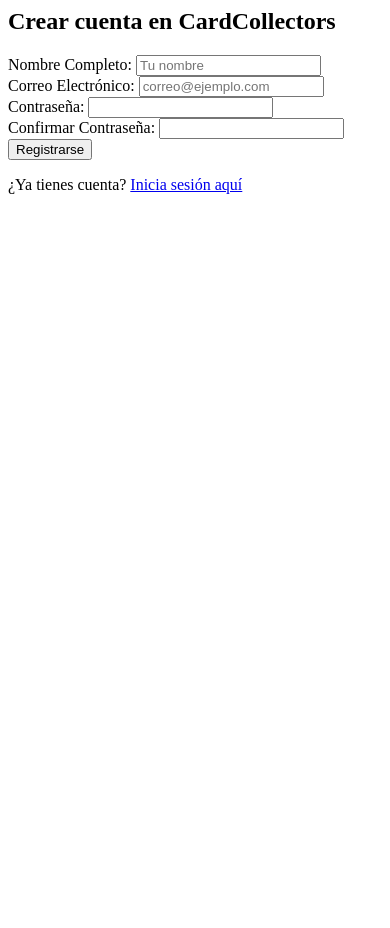
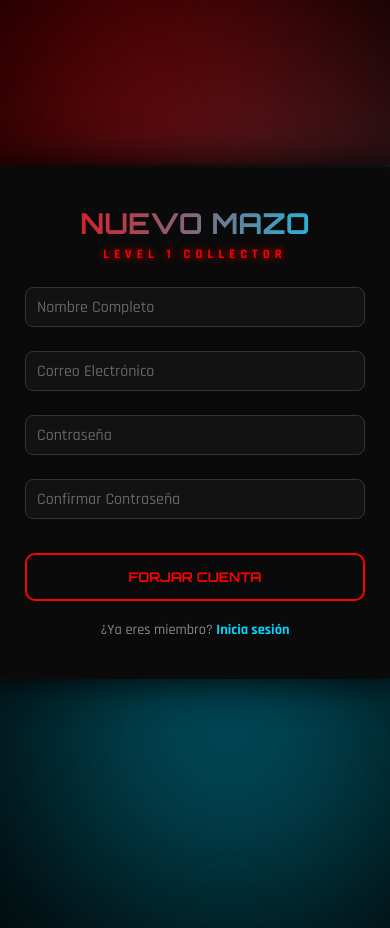
Before and after one commit to lunarag54-spec/CardCollectors, a PHP site: page /registro.php in a window 390 px wide; the page is wider, and only the part inside the window is pictured. Before the commit the page ends 194 px from the top of that part, so only its background shows below. Run offline with PHP 8.4, Linux system fonts and the light colour scheme.

Commit message:
Css login y css Registro

```diff
--- /dev/null
+++ b/css/registro.css
@@ -0,0 +1,199 @@
+@import url('https://fonts.googleapis.com/css2?family=Orbitron:wght@400;700&family=Rajdhani:wght@500;700&display=swap');
+
+* {
+    margin: 0;
+    padding: 0;
+    box-sizing: border-box;
+}
+
+body {
+    height: 100vh;
+    display: flex;
+    justify-content: center;
+    align-items: center;
+    background: #020202; /* Negro profundo */
+    font-family: 'Rajdhani', sans-serif;
+    overflow: hidden;
+    perspective: 1000px;
+}
+/* Luces de fondo ambientales */
+body::before, body::after {
+    content: "";
+    position: absolute;
+    width: 400px;
+    height: 400px;
+    border-radius: 50%;
+    filter: blur(120px);
+    z-index: -1;
+    opacity: 0.4;
+}
+body::before { background: #ff0000; top: -10%; left: -10%; } /* Brillo Rojo */
+body::after { background: #00d4ff; bottom: -10%; right: -10%; } /* Brillo Azul */
+
+/* Luces de fondo dinámicas */
+.cursor-glow-red, .cursor-glow-blue {
+    position: fixed;
+    top: 0;
+    left: 0;
+    width: 600px;
+    height: 600px;
+    border-radius: 50%;
+    filter: blur(100px);
+    z-index: -1;
+    opacity: 0.6;
+    pointer-events: none;
+    transition: transform 0.1s ease-out;
+}
+
+.cursor-glow-red {
+    background: radial-gradient(circle, rgba(255, 0, 0, 0.4) 0%, transparent 70%);
+}
+
+.cursor-glow-blue {
+    background: radial-gradient(circle, rgba(0, 212, 255, 0.4) 0%, transparent 70%);
+}
+
+/* Contenedor de la carta de registro */
+.login-container {
+    position: relative;
+    z-index: 10;
+}
+
+.card-wrapper {
+    position: relative;
+    width: 420px; /* Un poco más ancha para los campos de registro */
+    padding: 40px;
+    background: rgba(10, 10, 10, 0.95);
+    border-radius: 20px;
+    color: white;
+    box-shadow: 0 0 40px rgba(0,0,0,1);
+    overflow: hidden;
+    display: flex;
+    flex-direction: column;
+}
+
+/* Borde animado especial para Registro (Más énfasis en Rojo) */
+.card-wrapper::before {
+    content: "";
+    position: absolute;
+    top: -50%; left: -50%;
+    width: 200%; height: 200%;
+    background: conic-gradient(
+        transparent,
+        #ff0000,
+        transparent,
+        #00d4ff,
+        transparent
+    );
+    animation: rotateBorder 15s linear infinite;
+    z-index: -2;
+}
+
+.card-wrapper::after {
+    content: "";
+    position: absolute;
+    inset: 3px;
+    background: #0a0a0a;
+    border-radius: 18px;
+    z-index: -1;
+}
+
+@keyframes rotateBorder {
+    100% { transform: rotate(360deg); }
+}
+
+.card-header h2 {
+    font-family: 'Orbitron', sans-serif;
+    font-size: 1.8rem;
+    background: linear-gradient(90deg, #ff0000, #00d4ff);
+    -webkit-background-clip: text;
+    -webkit-text-fill-color: transparent;
+    margin-bottom: 5px;
+    text-align: center;
+}
+
+.rarity {
+    display: block;
+    text-align: center;
+    color: #ff0000;
+    text-shadow: 0 0 8px #ff0000;
+    font-size: 0.8rem;
+    font-weight: bold;
+    letter-spacing: 5px;
+    margin-bottom: 25px;
+}
+
+/* Grupos de Input optimizados */
+.input-group {
+    position: relative;
+    margin-bottom: 24px;
+}
+
+.input-group input {
+    width: 100%;
+    padding: 10px 12px;
+    background: rgba(255,255,255,0.03);
+    border: 1px solid #333;
+    border-radius: 8px;
+    color: #fff;
+    font-size: 1rem;
+    outline: none;
+    transition: 0.3s;
+}
+
+.input-group label {
+    position: absolute;
+    left: 12px; top: 10px;
+    color: #666;
+    transition: 0.3s;
+    pointer-events: none;
+}
+
+.input-group input:focus ~ label,
+.input-group input:valid ~ label {
+    top: -22px;
+    left: 5px;
+    font-size: 0.75rem;
+    color: #ff0000; /* Color rojo al activar */
+}
+
+.input-group input:focus {
+    border-color: #ff0000;
+    background: rgba(255, 0, 0, 0.05);
+}
+
+/* Botón de Registro */
+.btn-login {
+    width: 100%;
+    padding: 14px;
+    background: transparent;
+    border: 2px solid #ff0000;
+    color: #ff0000;
+    font-family: 'Orbitron', sans-serif;
+    font-weight: bold;
+    border-radius: 10px;
+    cursor: pointer;
+    transition: 0.4s;
+    text-transform: uppercase;
+    margin-top: 10px;
+}
+
+.btn-login:hover {
+    background: #ff0000;
+    color: #000;
+    box-shadow: 0 0 30px rgba(255, 0, 0, 0.8);
+    transform: scale(1.02);
+}
+
+.footer-text {
+    margin-top: 20px;
+    text-align: center;
+    color: #888;
+    font-size: 0.9rem;
+}
+
+.footer-text a {
+    color: #00d4ff;
+    text-decoration: none;
+    font-weight: bold;
+}
--- /dev/null
+++ b/js/login.js
@@ -0,0 +1,42 @@
+const card = document.getElementById('card');
+const glowRed = document.getElementById('glow-red');
+const glowBlue = document.getElementById('glow-blue');
+
+document.addEventListener('mousemove', (e) => {
+    const x = e.clientX;
+    const y = e.clientY;
+    const centerX = window.innerWidth / 2;
+    const centerY = window.innerHeight / 2;
+
+    // 1. Efecto de inclinación 3D de la tarjeta
+    let xAxis = (centerX - x) / 25;
+    let yAxis = (centerY - y) / 25;
+
+    if (card) {
+        card.style.transform = `rotateY(${xAxis}deg) rotateX(${yAxis}deg)`;
+    }
+
+    // 2. Movimiento de los destellos de fondo (centrados en el mouse)
+    if (glowRed) {
+        glowRed.style.transform = `translate(${x - 300}px, ${y - 300}px)`;
+    }
+
+    if (glowBlue) {
+        // Ligero desfase para el azul para crear profundidad
+        glowBlue.style.transform = `translate(${x - 200}px, ${y - 200}px)`;
+    }
+});
+
+// Suavizado al entrar y salir del área
+document.addEventListener('mouseleave', () => {
+    if (card) {
+        card.style.transition = "all 0.5s ease";
+        card.style.transform = `rotateY(0deg) rotateX(0deg)`;
+    }
+});
+
+document.addEventListener('mouseenter', () => {
+    if (card) {
+        card.style.transition = "none";
+    }
+});
--- a/registro.php
+++ b/registro.php
@@ -4,43 +4,33 @@ require_once 'includes/conexion.php';
 
 // 2. Detectamos si se envió el formulario
 if ($_SERVER["REQUEST_METHOD"] == "POST") {
-
-    // Recogemos los datos del formulario (los nombres deben coincidir con el 'nombre' de los inputs)
     $nombre = $_POST['nombre'];
     $email = $_POST['email'];
     $password = $_POST['password'];
     $confirm_password = $_POST['confirm_password'];
 
-    // 3. Validación básica: ¿Las contraseñas coinciden?
     if ($password !== $confirm_password) {
         echo "<script>alert('Las contraseñas no coinciden');</script>";
     } else {
-        // Verificamos si el correo ya está en la base de datos
         $checkEmail = "SELECT id_usuario FROM usuario WHERE email = ?";
         $stmtCheck = $conn->prepare($checkEmail);
         $stmtCheck->bind_param("s", $email);
         $stmtCheck->execute();
-        $stmtCheck->store_result(); // Guardamos el resultado para contar las filas
+        $stmtCheck->store_result();
+
         if ($stmtCheck->num_rows > 0) {
-            // Si hay más de 0 filas, el email ya existe
             echo "<script>alert('Este correo ya está registrado. Intenta con otro.'); window.history.back();</script>";
             $stmtCheck->close();
         } else {
-            // Si el email NO existe, procedemos a registrar (Subtarea 2)
             $stmtCheck->close();
-            // 4. ENCRIPTACIÓN: Convertimos la clave en un hash seguro
             $password_hash = password_hash($password, PASSWORD_DEFAULT);
-
-            // 5. INSERTAR EN LA BASE DE DATOS
-            // Usamos sentencias preparadas para evitar Inyección SQL (Seguridad)
             $sql = "INSERT INTO usuario(nombre, email, password, rol) VALUES (?, ?, ?, 'cliente')";
 
             $stmt = $conn->prepare($sql);
             $stmt->bind_param("sss", $nombre, $email, $password_hash);
 
             if ($stmt->execute()) {
-                //Mensaje de éxito y redirección
-                echo "<script>alert('¡usuario registrado con éxito!'); window.location.href='login.php';</script>";
+                echo "<script>alert('¡Usuario registrado con éxito!'); window.location.href='login.php';</script>";
             } else {
                 echo "Error al registrar: " . $conn->error;
             }
@@ -49,35 +39,55 @@ if ($_SERVER["REQUEST_METHOD"] == "POST") {
     }
 }
 ?>
-<?php include 'includes/cabecera.php'; ?>
-<main class="contenedor-registro">
-    <h2>Crear cuenta en CardCollectors</h2>
 
-    <form action="registro.php" method="POST" id="form-registro">
-        <div class="campo">
-            <label for="nombre">Nombre Completo:</label>
-            <input type="text" id="nombre" name="nombre" required placeholder="Tu nombre">
+<!DOCTYPE html>
+<html lang="es">
+<head>
+    <meta charset="UTF-8">
+    <title>Card Collector | Registro</title>
+    <link rel="stylesheet" href="css/registro.css"> </head>
+<body>
+    <div class="cursor-glow-red" id="glow-red"></div>
+    <div class="cursor-glow-blue" id="glow-blue"></div>
+
+    <div class="login-container">
+        <div class="card-wrapper" id="card">
+            <div class="card-content">
+                <div class="card-header">
+                    <h2>NUEVO MAZO</h2>
+                    <span class="rarity">LEVEL 1 COLLECTOR</span>
                 </div>
 
-        <div class="campo">
-            <label for="email">Correo Electrónico:</label>
-            <input type="email" id="email" name="email" required placeholder="correo@ejemplo.com">
+                <form action="registro.php" method="POST">
+                    <div class="input-group">
+                        <input type="text" name="nombre" required>
+                        <label>Nombre Completo</label>
                     </div>
 
-        <div class="campo">
-            <label for="password">Contraseña:</label>
-            <input type="password" id="password" name="password" required>
+                    <div class="input-group">
+                        <input type="email" name="email" required>
+                        <label>Correo Electrónico</label>
                     </div>
 
-        <div class="campo">
-            <label for="confirm_password">Confirmar Contraseña:</label>
-            <input type="password" id="confirm_password" name="confirm_password" required>
+                    <div class="input-group">
+                        <input type="password" name="password" required>
+                        <label>Contraseña</label>
                     </div>
 
-        <button type="submit" class="btn-primario">Registrarse</button>
+                    <div class="input-group">
+                        <input type="password" name="confirm_password" required>
+                        <label>Confirmar Contraseña</label>
+                    </div>
+
+                    <button type="submit" class="btn-login">FORJAR CUENTA</button>
                 </form>
 
-    <p>¿Ya tienes cuenta? <a href="login.php">Inicia sesión aquí</a></p>
-</main>
-<?php include 'includes/pie.php'; ?>
-<!-- Página de registro del sitio web -->
+                <p class="footer-text">¿Ya eres miembro? <a href="login.php">Inicia sesión</a></p>
+            </div>
+            <div class="shine"></div>
+        </div>
+    </div>
+
+    <script src="js/login.js"></script>
+</body>
+</html>
```
Also changed, not shown: css/login.css (added, +185 -0 lines), login.php (+41 -3 lines). Lines whose indentation alone changed are shown as unchanged.
